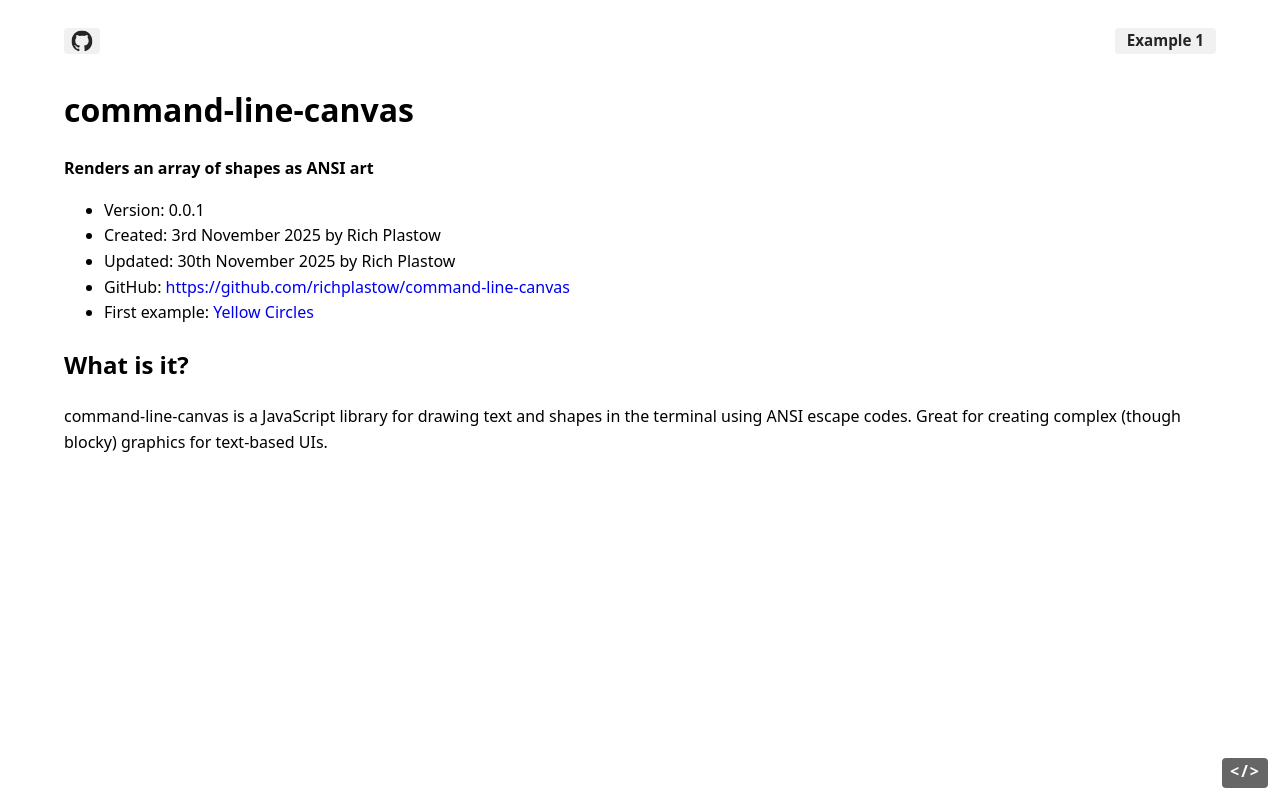
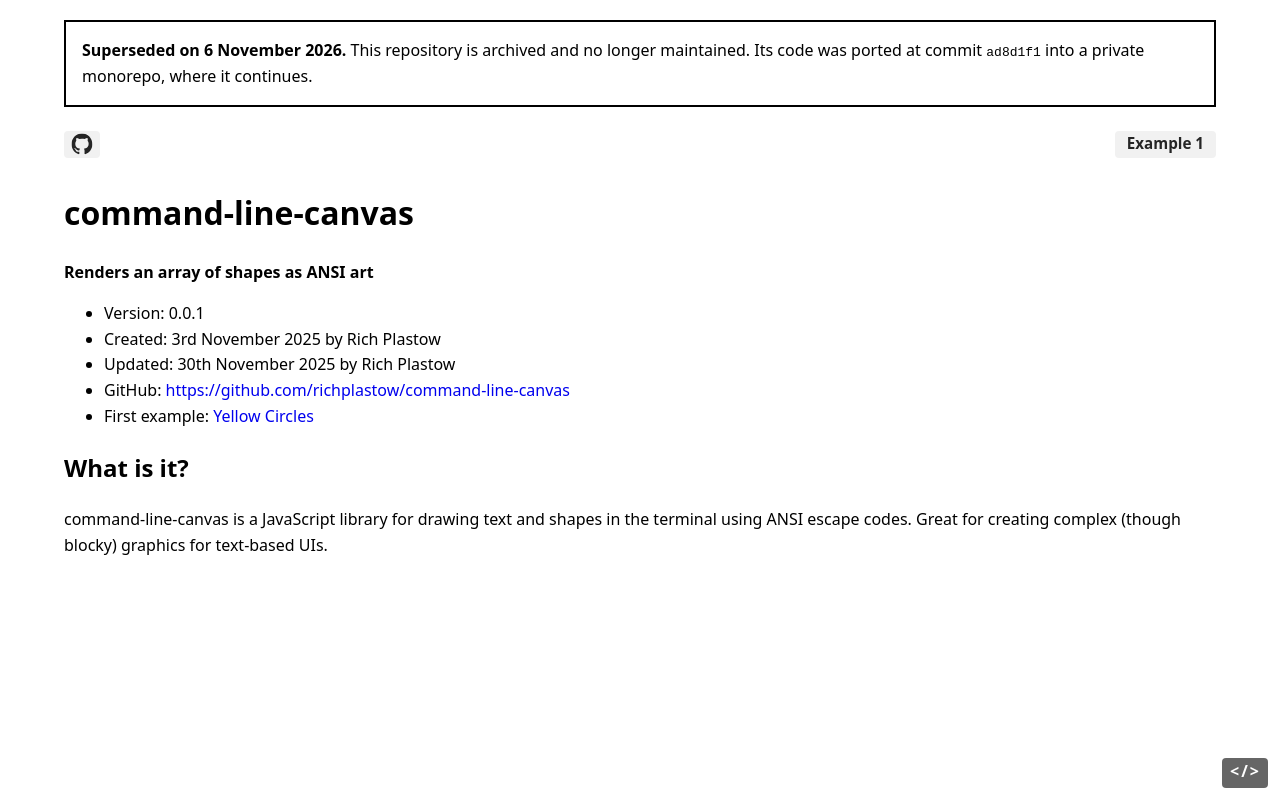
Before and after one commit to richplastow/command-line-canvas, a website: page docs/index.html in a window 1280 px wide. Drawn offline with Linux system fonts and the light colour scheme.

Commit message:
chore: adds "Superseded on 6 November 2026" notice

```diff
--- a/docs/index.html
+++ b/docs/index.html
@@ -7,6 +7,11 @@
     <link rel="stylesheet" href="style.css">
 </head>
 <body>
+<aside role="note" style="border: 2px solid CanvasText; padding: 0 1em; margin-bottom: 1em;">
+    <p><strong>Superseded on 6 November 2026.</strong> This repository is
+        archived and no longer maintained. Its code was ported at commit
+        <code>ad8d1f1</code> into a private monorepo, where it continues.</p>
+</aside>
 <header>
     <nav>
         <ul>
```
Also changed, not shown: README.md.
